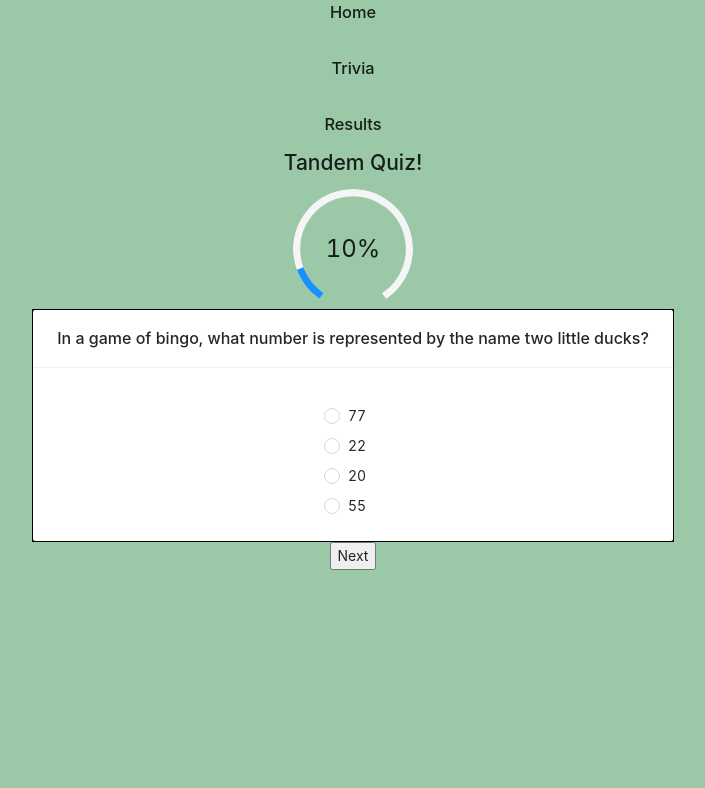
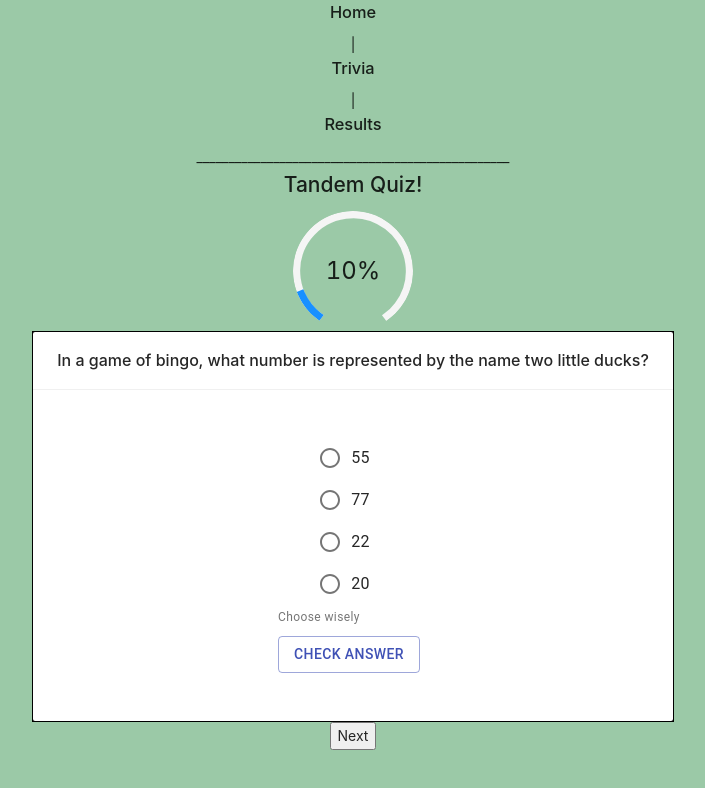
Before and after one commit to qweliant/tandem, a React (Create React App) app: page /trivia in a window 1280 px wide. Shown: the top 788 px of the page, without its empty margins (287-992 px from the left). Built offline with nearby package versions, Linux system fonts and the light colour scheme.

Commit message:
edit radiogroup

```diff
--- a/package.json
+++ b/package.json
@@ -3,6 +3,7 @@
   "version": "0.1.0",
   "private": true,
   "dependencies": {
+    "@material-ui/core": "^4.11.0",
     "@testing-library/jest-dom": "^5.11.4",
     "@testing-library/react": "^11.1.0",
     "@testing-library/user-event": "^12.1.10",
--- a/src/Components/Nav.js
+++ b/src/Components/Nav.js
@@ -5,9 +5,10 @@ import { NavLink } from 'react-router-dom';
 const Navigation = () => {
     return (
        <div>
-          <NavLink to="/"><h3>Home</h3></NavLink> <br/>
-          <NavLink to="/trivia"><h3>Trivia</h3></NavLink> <br/>
+          <NavLink to="/"><h3>Home</h3></NavLink> |
+          <NavLink to="/trivia"><h3>Trivia</h3></NavLink> |
           <NavLink to="/results"><h3>Results</h3></NavLink>
+          _________________________________________________
        </div>
     );
 }
--- a/src/Components/Trivia.js
+++ b/src/Components/Trivia.js
@@ -3,8 +3,7 @@ import { triviaData } from "../data/data";
 import TriviaQuestions from "./TriviaQuestions";
 import Progression from "./Progress";
 import { useHistory } from "react-router-dom";
-
-
+import { notification } from 'antd';
 
 const HomePageHeader = () => {
   return (
@@ -14,10 +13,9 @@ const HomePageHeader = () => {
   );
 };
 
-
 let triviaDataState = triviaData;
 triviaDataState = triviaDataState.sort(() => Math.random() - 0.5);
-const array = triviaDataState;
+let array = triviaDataState;
 
 const Trivia = () => {
   // const [triviaDataState] = useState(triviaData);
@@ -29,10 +27,16 @@ const Trivia = () => {
   const history = useHistory();
 
   function onClick() {
+    notification.open({
+      message: 'Correct Answer',
+      description:
+        `The correct answer was ${array[count].correct}.`,
+    });
     if (count < 10 - 1) {
       setCount(count + 1);
 
       setPrecent(count + 2);
+
     } else {
 
       let path = `results`;
@@ -57,4 +61,6 @@ const Trivia = () => {
   );
 };
 
+
+
 export default Trivia;
--- a/src/Components/TriviaQuestions.js
+++ b/src/Components/TriviaQuestions.js
@@ -1,49 +1,90 @@
 import React, { useState } from "react";
-import { Card, Radio } from "antd";
+import { Card  } from "antd";
+import { makeStyles } from '@material-ui/core/styles';
+import Radio from '@material-ui/core/Radio';
+import RadioGroup from '@material-ui/core/RadioGroup';
+import FormControlLabel from '@material-ui/core/FormControlLabel';
+import FormControl from '@material-ui/core/FormControl';
+import FormHelperText from '@material-ui/core/FormHelperText';
+import Button from '@material-ui/core/Button';
+
+
+const useStyles = makeStyles((theme) => ({
+  formControl: {
+    margin: theme.spacing(3),
+  },
+  button: {
+    margin: theme.spacing(1, 1, 0, 0),
+  },
+}));
 
 const TriviaQuestions = ({ question, answer, rightAnswer }) => {
-  const [value] = useState(0);
-  // const [score, setScore] = useState(0);
-  let arr = [answer[0], answer[1], answer[2], rightAnswer];
+  const classes = useStyles();
+  const [error, setError] = useState(false);
+  const [helperText, setHelperText] = useState('Choose wisely');
+  const [value, setValue] = useState('');
+  const [score, setScore] = useState('');
+
+  const handleRadioChange = (event) => {
+
+    setValue(event.target.value);
+    setHelperText(' ');
+    setError(false);
+  };
+
+  let arr = [rightAnswer].concat(answer);
   arr = arr.sort(() => Math.random() - 0.5);
   let array = arr;
 
   if (!question) return <div />;
-  const onChange = (e) => {
-    if (e.target.value === rightAnswer) {
-      console.log("Correct", value);
+
+  const handleSubmit = (event) => {
+    event.preventDefault();
+
+    if (value === rightAnswer) {
+      setHelperText('You got it!');
+      setError(false);
+      setScore(score+10)
+    } else if (value !== rightAnswer) {
+      setHelperText('Sorry, wrong answer!');
+      setError(true);
+      setScore(score-10)
+
     } else {
-      console.log("haha you mad STOOPED!!", value);
+      setHelperText('Please select an option.');
+      setError(true);
     }
   };
 
-  const radioStyle = {
-    display: "block",
-    height: "30px",
-    lineHeight: "30px",
-  };
 
   return (
     <table align="center" style={{backgroundColor: "black"}}>
       <tbody>
         <tr>
           <td>
+            <Card title={question} bordered={false}>
+            <div>
 
-            <Card title={question} bordered={false}>
-              <Radio.Group onChange={onChange}>
-                <Radio style={radioStyle} value={array[0]}>
-                  {array[0]}
-                </Radio>
-                <Radio style={radioStyle} value={array[1]}>
-                  {array[1]}
-                </Radio>
-                <Radio style={radioStyle} value={array[2]}>
-                  {array[2]}
-                </Radio>
-                <Radio style={radioStyle} value={array[3]}>
-                  {array[3]}
-                </Radio>
-              </Radio.Group>
+
+
+              </div>
+              <form onSubmit={handleSubmit}>
+              <FormControl component="fieldset" error={error} className={classes.formControl}>
+                <RadioGroup aria-label="quiz" name="quiz" value={value} onChange={handleRadioChange}>
+                {array.map(item => (
+                  <div key={item}>
+                  <FormControlLabel value={item} control={<Radio />} label={item} />
+
+                  </div>
+                ))}
+
+                </RadioGroup>
+                <FormHelperText>{helperText}</FormHelperText>
+                <Button type="submit" variant="outlined" color="primary" className={classes.button}>
+                  Check Answer
+                </Button>
+              </FormControl>
+            </form>
             </Card>
           </td>
         </tr>
```
Also changed, not shown: 1 other file (tests, documents, lock files or other folders).
